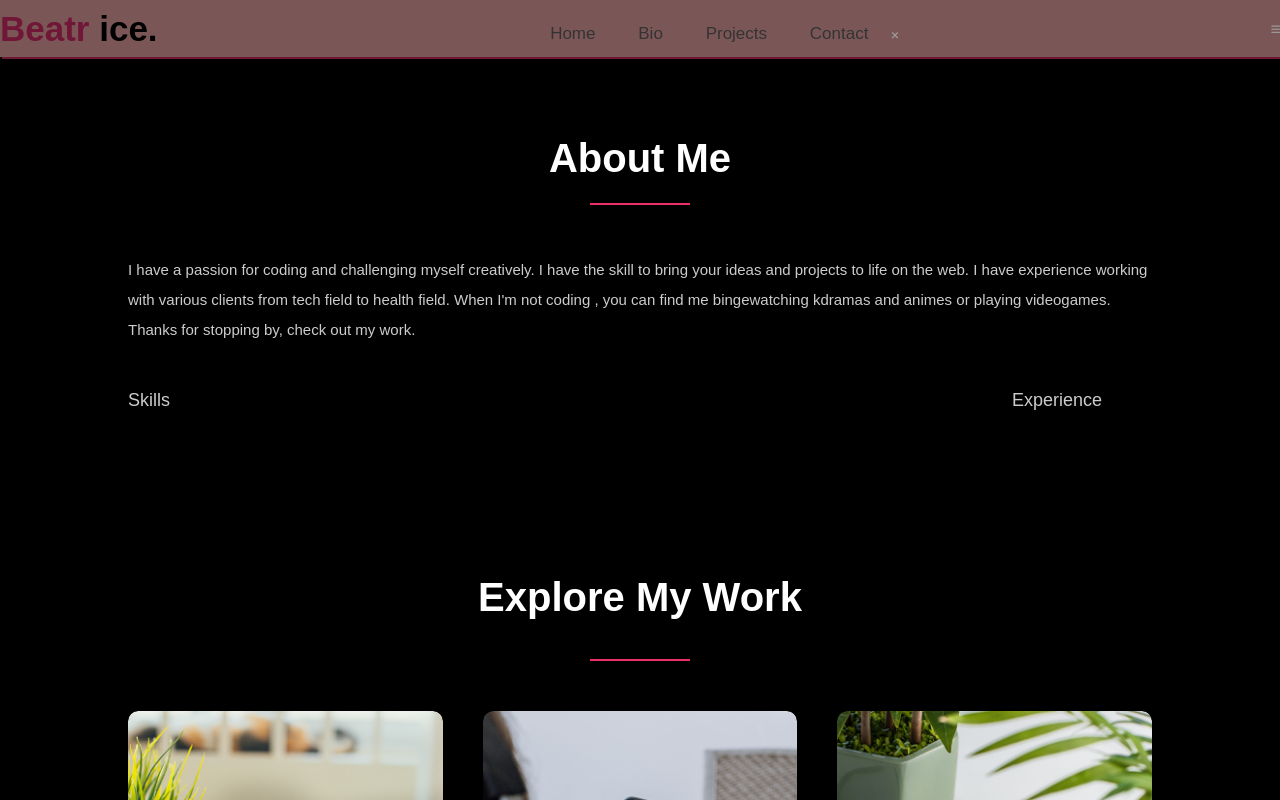
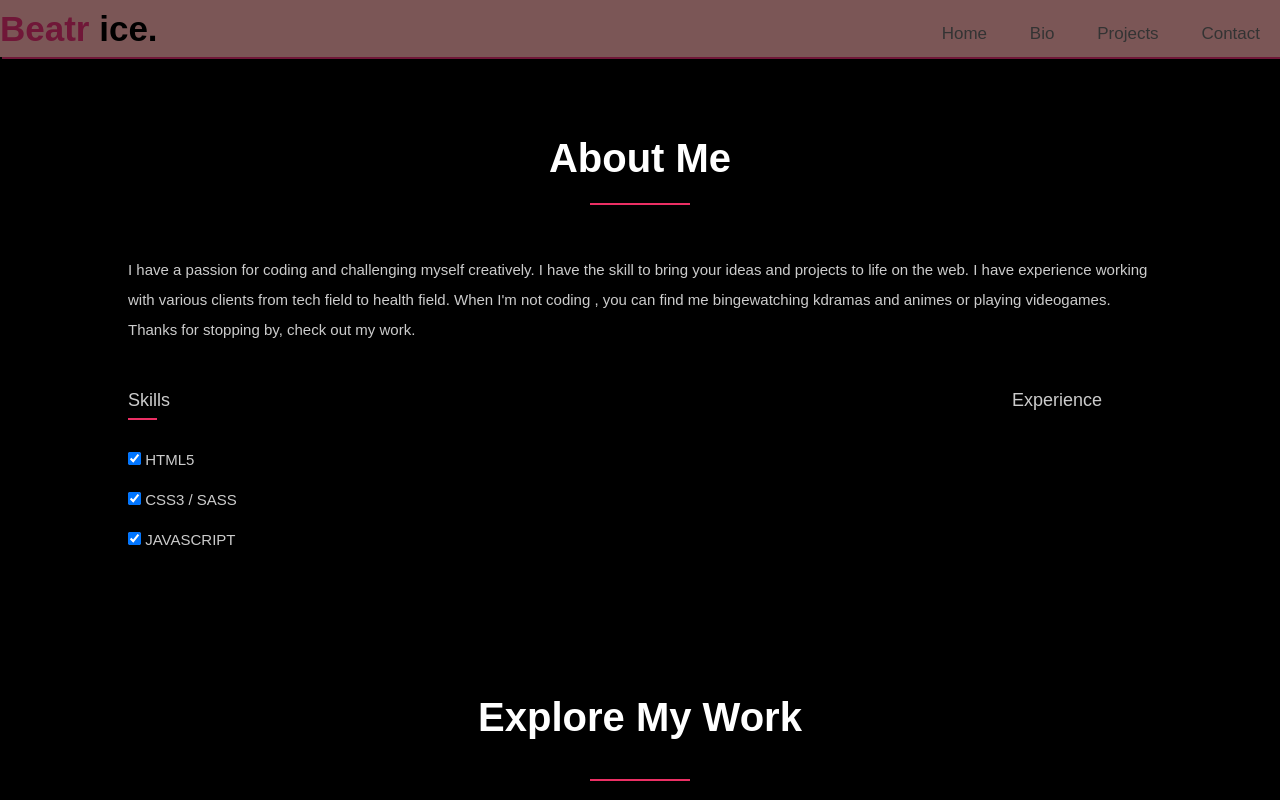
Before and after one commit to icyybee/Portfolio, a website: page index.html in a window 1280 px wide. Both pictures are taken after a click on the element "Skills". Shown: the part 727-1527 px from the top of the page. Drawn offline with nearby package versions, Linux system fonts and the light colour scheme.

Commit message:
first commit

```diff
--- a/index.html
+++ b/index.html
@@ -18,14 +18,14 @@
                 <nav class="sticky">
                     <div class="logo"><a href="#">Beatr <span>ice.</span></a></div>
                     <div class="logo-block"><a href="#">Beatr <span>ice.</span></a></div>
-                    <ul class="main-nav js--main-nav">
+                    <ul class="main-nav js--main-nav" id="sidemenu">
+                        <i class="fa-solid fa-xmark" onclick="closemenu()"></i>
                         <li><a href="#home">Home</a></li>
                         <li><a href="#bio">Bio</a></li>
                         <li><a href="#projects">Projects</a></li>
                         <li><a href="#contact">Contact</a></li>
-                        <i class="fa-solid fa-xmark"></i>
                     </ul>
-                    <i class="fa-solid fa-bars"></i>
+                    <i class="fa-solid fa-bars" onclick="openmenu()"></i>
                 </nav>
 
                 <div class="header__text">
@@ -101,7 +101,7 @@
                         <div class="layer">
                             <h3>MANdiz Honey</h3>
                             <p>Upscale Honey E-commerce website designed and coded by me using HTML, SASS and JavaScript</p>
-                            <a href="#"><i class="fas fa-external-link-alt"></i></a>
+                            <a href="https://ornate-lollipop-f291fd.netlify.app"><i class="fas fa-external-link-alt"></i></a>
                         </div>
                     </div>
 
@@ -137,14 +137,14 @@
                         <div class="layer">
                             <h3>Portfolio</h3>
                             <p>Personal portfolio website designed and coded by me using HTML, SASS and JavaScript </p>
-                            <a href="#"><i class="fas fa-external-link-alt"></i></a>
+                            <a href="https://merry-figolla-7c4cda.netlify.app"><i class="fas fa-external-link-alt"></i></a>
                         </div>
                     </div>
                 </div>
 
                 <a href="#" class="btn btn--ghost">See More</a>
             </div>
-
+        </div>
 
         <!-------CONTACT--------->
         <div class="contact" id="contact">
@@ -188,12 +188,11 @@
             </div>
         </div>
 
-            <!-------CONTACT--------->
+        <!-------FOOTER--------->
         <div class="footer">
             <p class="copyright">
                 &copy; Copyright 2022 by Beatrice Egumandi.
             </p>
-            </div>
         </div>
 
 
--- a/sass/_base.scss
+++ b/sass/_base.scss
@@ -34,6 +34,7 @@
 html {
     box-sizing: border-box;
     font-size: 62.5%;
+    scroll-behavior: smooth;
 }
 
 body {
--- a/sass/_bio.scss
+++ b/sass/_bio.scss
@@ -3,6 +3,10 @@
     color: var(--color-grey-light-4);
     font-size: 1.5rem;
     line-height: 3rem;
+
+    @include respond(phone) {
+        padding: 3rem 0;
+    }
 
     &__head {
         font-weight: 600;
@@ -10,6 +14,11 @@
         color: var(--color-white);
         text-align: center;
         margin-bottom: 5rem;
+
+        @include respond(phone) {
+            font-size: 2rem;
+            margin-bottom: 3rem;
+        }
 
         &::after {
             content: "";
@@ -20,6 +29,10 @@
             margin-top: 3rem;
             margin-left: auto;
             margin-right: auto;
+
+            @include respond(phone) {
+                margin-top: 1rem;
+            }
         }
     }
 
@@ -30,6 +43,10 @@
     &__lists {
         display: flex;
         justify-content: space-between;
+
+        @include respond(phone) {
+            font-size: 1.3rem;
+        }
     }
 
     &__contents {
@@ -59,6 +76,10 @@
     position: relative;
     margin-bottom: 3rem;
 
+    @include respond(phone) {
+        font-size: 1.5rem;
+    }
+
     &::after {
         content: '';
         position: absolute;
--- a/sass/_contact.scss
+++ b/sass/_contact.scss
@@ -4,6 +4,11 @@
     &__box {
         display: grid;
         grid-template-columns: repeat(2, 1fr);
+
+        @include respond(phone) {
+            display: flex;
+            flex-direction: column;
+        }
     }
 
     &__head {
@@ -43,6 +48,10 @@
 
     &__form {
         width: 100%;
+
+        @include respond(phone) {
+            margin-bottom: 5rem;
+        }
 
         & p {
             margin-top: 3rem;
--- a/sass/_footer.scss
+++ b/sass/_footer.scss
@@ -7,4 +7,8 @@
     width: 100%;
     margin-top: 2rem;
     color: var(--color-primary);
+
+    @include respond(phone) {
+        font-size: 1.2rem;
+    }
 }
--- a/sass/_header.scss
+++ b/sass/_header.scss
@@ -1,7 +1,10 @@
 .header {
     width: 100%;
     height: 100vh;
-    //margin-bottom: 5rem;
+
+    @include respond(phone) {
+        height: 81vh;
+    }
 
     &__text {
         margin-top: 30%;
@@ -9,8 +12,8 @@
         grid-template-columns: repeat(2, 1fr);
 
         @include respond(phone) {
-            margin-top: 100%;
-            font-size: 16px;
+            margin-top: 50%;
+            grid-template-rows: repeat(2,1fr);
         }
 
         & span {
@@ -21,7 +24,13 @@
     &__head {
         grid-column: 1 / 2;
 
-        font-size: 30px;
+        font-size: 3rem;
+
+        @include respond(phone) {
+            font-size: 2.5rem;
+            grid-column: 1 / -1;
+            grid-row: 1 / 2;
+        }
     }
 
     &__img {
@@ -31,8 +40,20 @@
         position: relative;
         //width: 50%;
 
+        @include respond(phone) {
+            grid-row: 2 / -1;
+            grid-column: 1 / 2;
+        }
+
         &:hover &--overlay {
             height: 100%;
+
+            @include respond(phone) {
+                height: 60%;
+                bottom: 0;
+                left: -10rem;
+                width: 20rem;
+            }
         }
 
         & img {
@@ -40,6 +61,12 @@
             border-radius: 8px;
             display: block;
             cursor: pointer;
+
+            @include respond(phone) {
+                margin-top: 10rem;
+                margin-left: -10rem;
+                width: 20rem;
+            }
         }
 
         &--overlay {
@@ -55,6 +82,10 @@
             cursor: pointer;
             transition: .5s ease;
 
+            /*@include respond(phone) {
+                width: 0;
+            }*/
+
             &-text {
                 white-space: nowrap;
                 color: var(--color-white);
@@ -65,6 +96,10 @@
                 left: 50%;
                 transform: translate(-50%, -50%);
                 -ms-transform: translate(-50%, -50%);
+
+                @include respond(phone) {
+                    font-size: 2rem;
+                }
 
                 & i {
                     color: var(--color-white);
@@ -81,32 +116,32 @@ nav {
     justify-content: space-between;
     flex-wrap: wrap;
 
-    & fa {
+    & .fa-solid {
         display: none;
 
         @include respond(phone) {
             display: block;
-            font-size: 2.5rem;
+            font-size: 2rem;
+            cursor: pointer;
         }
     }
 
     & ul {
 
         @include respond(phone) {
-            background-color: #FF3366;
+            background-image: linear-gradient(to bottom, #FF3366, #BA265D);
             position: fixed;
             top: 0;
             right: -20rem;
-            width: 20rem;
+            width: 10rem;
             height: 100vh;
-            padding-top: 5rem;
+            padding-top: 2rem;
+            z-index: 2;
+            transition: right 0.5s;
         }
 
-        & fa {
-            position: absolute;
-            top: 2.5rem;
-            left: 2.5rem;
-            cursor: pointer;
+        & i {
+            margin-left: 2rem;
         }
     }
 
@@ -118,6 +153,7 @@ nav {
         @include respond(phone) {
             display: block;
             margin: 2.5rem;
+            font-weight: 300;
         }
 
         & a {
@@ -156,6 +192,11 @@ nav {
 
     & a span {
         color: var(--color-primary);
+    }
+
+    @include respond(phone) {
+        display: block;
+        font-size: 2.5rem;
     }
 }
 
@@ -201,4 +242,8 @@ nav {
 
     & .logo { display: none; }
     & .logo-block { display: block; }
+
+    & .fa-solid {
+        display: none;
+    }
 }
--- a/sass/_projects.scss
+++ b/sass/_projects.scss
@@ -8,6 +8,11 @@
         text-align: center;
         margin-bottom: 5rem;
 
+        @include respond(phone) {
+            font-size: 2rem;
+            margin-bottom: 3rem;
+        }
+
         &::after {
             content: "";
             display: block;
@@ -17,6 +22,10 @@
             margin-top: 3rem;
             margin-left: auto;
             margin-right: auto;
+
+            @include respond(phone) {
+                margin-top: 1rem;
+            }
         }
     }
 
@@ -31,6 +40,10 @@
     border-radius: 1rem;
     overflow: hidden;
     position: relative;
+
+    @include respond(phone) {
+        height: 30rem;
+    }
 
     & img {
         width: 100%;
--- a/script.js
+++ b/script.js
@@ -1,14 +1,14 @@
-let bio__links = document.getElementsByClassName('bio__links');
-let bio__contents = document.getElementsByClassName('bio__contents');
+var bio__links = document.getElementsByClassName('bio__links');
+var bio__contents = document.getElementsByClassName('bio__contents');
 function opentab(tabname) {
     for(bio__link of bio__links) {
-        bio__link.classList.remove("head-active");
+        bio__link.classList.remove('head-active');
     }
     for(bio__content of bio__contents) {
-        bio__content.classList.remove("content-active");
+        bio__content.classList.remove('content-active');
     }
-    event.currentTarget.classList.add("content-active");
-    document.getElementById(tabname).classList.add("head-active");
+    event.currentTarget.classList.add('head-active');
+    document.getElementById(tabname).classList.add('content-active');
 }
 
 $(document).ready(function(){
@@ -24,3 +24,13 @@ $(document).ready(function(){
         offset: '60px;'
     });
 });
+
+/*sidemenu*/
+var sidemenu = document.getElementById("sidemenu");
+function openmenu() {
+    sidemenu.style.right = "0";
+}
+
+function closemenu() {
+    sidemenu.style.right = "-20rem";
+}
```
Also changed, not shown: css/style.css. Lines whose indentation alone changed are shown as unchanged.
